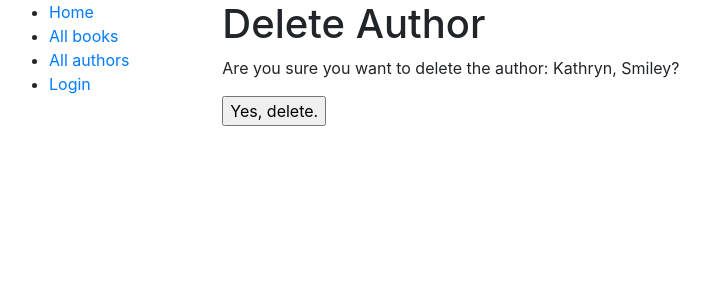
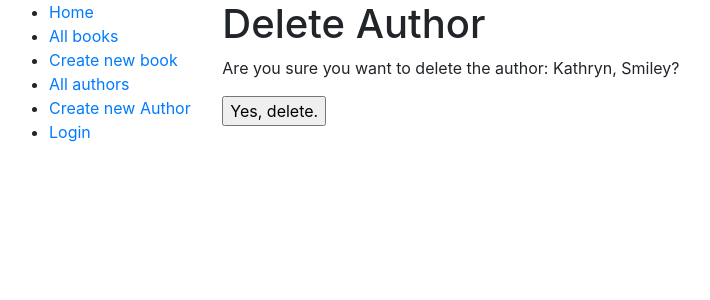
Before and after one commit to DeepshikhaTiwari/Library_Management_System, a Django app: page /catalog/author/4/delete/ in a window 1280 px wide. Shown: the top 300 px of the page, without its empty margins (6-716 px from the left). Run offline with Django 3.2, Linux system fonts and the light colour scheme; data comes from the database, SQL or seed files in the repository; both versions use the stored data as it was after the commit.

Commit message:
Add Create(book, author) on server

```diff
--- a/catalog/admin.py
+++ b/catalog/admin.py
@@ -31,9 +31,9 @@ class BookInstanceAdmin(admin.ModelAdmin):
 
     fieldsets = (
         (None, {
-            'fields': ('book','imprint', 'id')
+            'fields': ('book', 'imprint', 'id')
         }),
         ('Availability', {
-            'fields': ('status', 'due_back','borrower')
+            'fields': ('status', 'due_back', 'borrower')
         }),
     )
--- a/catalog/templates/base_generic.html
+++ b/catalog/templates/base_generic.html
@@ -17,7 +17,9 @@
         <ul class="sidebar-nav">
           <li><a href="{% url 'index' %}">Home</a></li>
           <li><a href="{% url 'books' %} ">All books</a></li>
-          <li><a href="{% url 'authors' %}">All authors</a></li>
+                <li><a href="{% url 'book-create' %}">Create new book</a></li>
+            <li><a href="{% url 'authors' %}">All authors</a></li>
+                <li><a href="{% url 'author-create' %}">Create new Author</a></li>
 
         {% if user.is_authenticated %}
      <li>User: {{ user.get_username }}</li>
```
Also changed, not shown: db.sqlite3.
